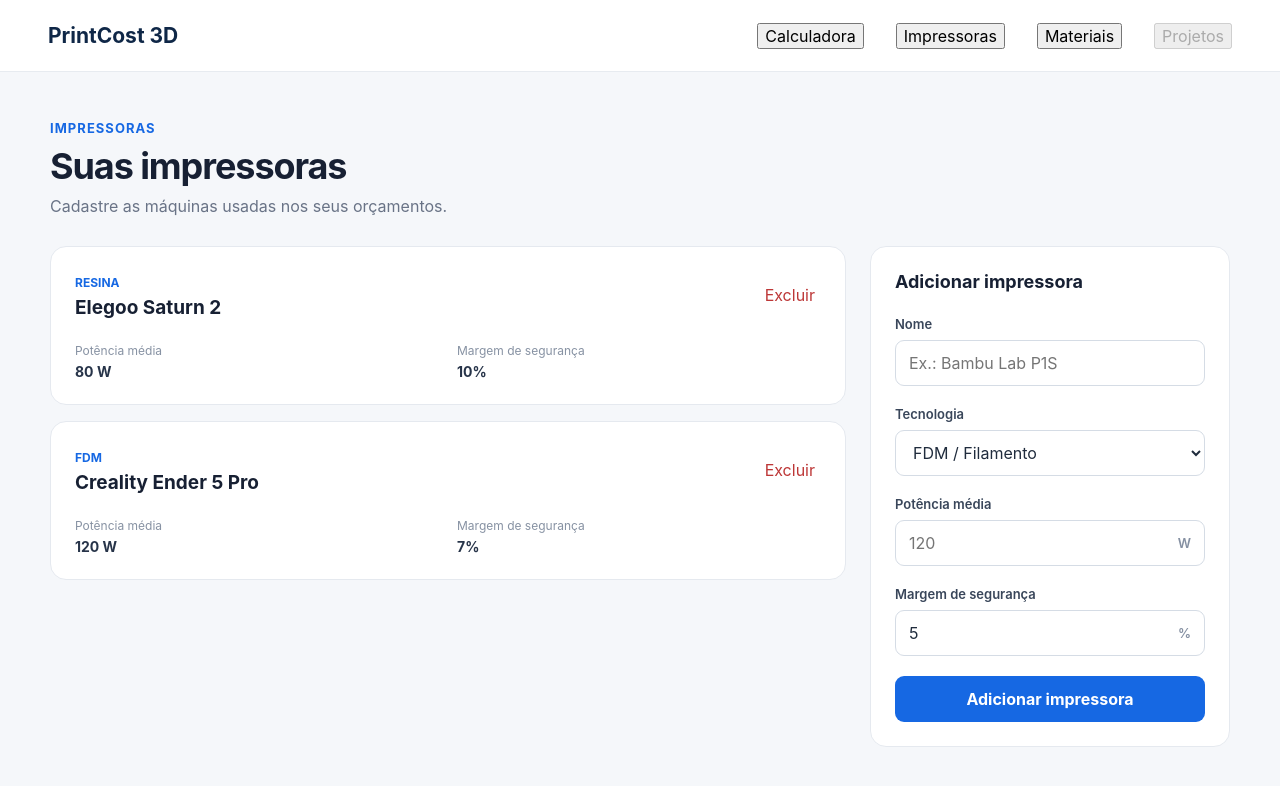
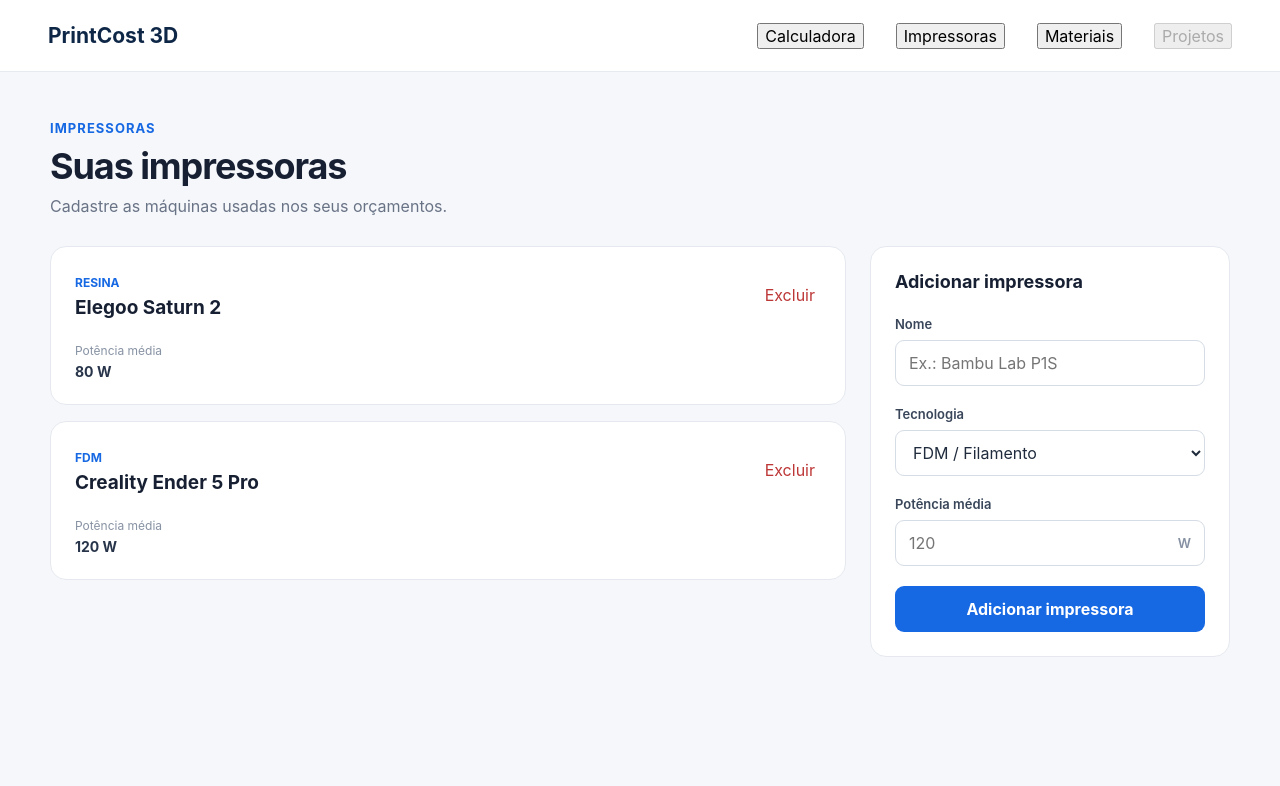
Before and after one commit to FelipeMio/print-cost-3d-calculator, a React (Vite) app: page / in a window 1280 px wide. Both pictures are taken after a click on the button "Impressoras". Shown: the top 786 px of the page. Built offline with nearby package versions, Linux system fonts and the light colour scheme.

Commit message:
Move reserva para perdas para configuração global

```diff
--- a/src/App.tsx
+++ b/src/App.tsx
@@ -24,6 +24,12 @@ const currencyFormatter = new Intl.NumberFormat('pt-BR', {
 })
 
 function App() {
+  const [lossReserveRate] =
+    useLocalStorage<number>(
+      'printcost-loss-reserve-rate',
+      5,
+    )
+
   const [currentPage, setCurrentPage] =
     useState<'calculator' | 'printers' | 'materials'>('calculator')
 
@@ -133,7 +139,7 @@ function App() {
     energyCost
 
   const failureReserve =
-    printCost * (selectedPrinter.failureRate / 100)
+    printCost * (lossReserveRate / 100)
 
   const productionCost =
     printCost + failureReserve
@@ -378,7 +384,7 @@ function App() {
               </div>
 
               <div className="summary-row">
-                <span>Reserva para falhas</span>
+                <span>Reserva para perdas</span>
                 <strong>
                   {currencyFormatter.format(failureReserve)}
                 </strong>
--- a/src/data/printers.ts
+++ b/src/data/printers.ts
@@ -5,7 +5,6 @@ export type Printer = {
   name: string
   technology: PrinterTechnology
   powerWatts: number
-  failureRate: number
 }
 
 export const defaultPrinters: Printer[] = [
@@ -14,7 +13,6 @@ export const defaultPrinters: Printer[] = [
     name: 'Elegoo Saturn 2',
     technology: 'RESIN',
     powerWatts: 80,
-    failureRate: 10,
   },
 
   {
@@ -22,6 +20,5 @@ export const defaultPrinters: Printer[] = [
     name: 'Creality Ender 5 Pro',
     technology: 'FDM',
     powerWatts: 120,
-    failureRate: 7,
   },
 ]
--- a/src/pages/PrintersPage.tsx
+++ b/src/pages/PrintersPage.tsx
@@ -24,19 +24,14 @@ function PrintersPage({
   const [powerWatts, setPowerWatts] =
     useState('')
 
-  const [failureRate, setFailureRate] =
-    useState('5')
-
   function handleSubmit(event: FormEvent) {
     event.preventDefault()
 
     const power = Number(powerWatts)
-    const failure = Number(failureRate)
 
     if (
       !name.trim() ||
-      power <= 0 ||
-      failure < 0
+      power <= 0
     ) {
       return
     }
@@ -46,7 +41,6 @@ function PrintersPage({
       name: name.trim(),
       technology,
       powerWatts: power,
-      failureRate: failure,
     }
 
     setPrinters([
@@ -56,7 +50,6 @@ function PrintersPage({
 
     setName('')
     setPowerWatts('')
-    setFailureRate('5')
   }
 
   function removePrinter(id: string) {
@@ -138,16 +131,6 @@ function PrintersPage({
                     {printer.powerWatts} W
                   </strong>
                 </div>
-
-                <div>
-                  <span>
-                    Margem de segurança
-                  </span>
-
-                  <strong>
-                    {printer.failureRate}%
-                  </strong>
-                </div>
               </div>
             </article>
           ))}
@@ -223,30 +206,6 @@ function PrintersPage({
               <span>W</span>
             </div>
           </div>
-
-          <div className="field">
-            <label htmlFor="printerFailure">
-              Margem de segurança
-            </label>
-
-            <div className="input-unit">
-              <input
-                id="printerFailure"
-                type="number"
-                min="0"
-                step="0.1"
-                value={failureRate}
-                onChange={(event) =>
-                  setFailureRate(
-                    event.target.value,
-                  )
-                }
-              />
-
-              <span>%</span>
-            </div>
-          </div>
-
           <button
             className="add-printer-button"
             type="submit"
```
